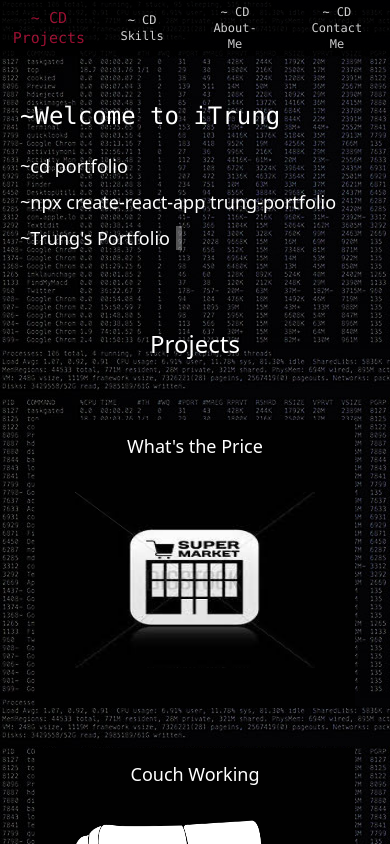
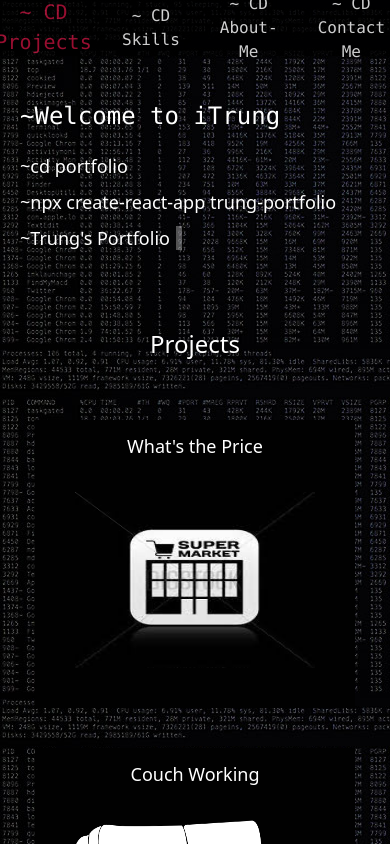
Before and after one commit to tdiec00/portfolio, a React (Create React App) app in the folder client/: page / in a window 390 px wide. Shown: the top 844 px of the page. Built offline with nearby package versions, Linux system fonts and the light colour scheme.

Commit message:
project section adjustments

```diff
--- a/client/src/Screens/projectPage/ProjectPage.jsx
+++ b/client/src/Screens/projectPage/ProjectPage.jsx
@@ -12,8 +12,7 @@ export default function ProjectPage() {
   return (
     <div id="project" className=" text-white  text-center w-screen flex flex-col justify-center text-2xl md:h-screen mb-20">
       <h1 className="text-2xl md:text-4xl mb-10">Projects</h1>
-      <div className="flex justify-center">
-        <div className="grid md:grid-cols-2">
+      <div className="grid grid-cols-1 m-auto md:grid-cols-2">
         <ProjectContainer title="What's the Price" link="https://trungs-supermarket.netlify.app/" image={supermarket} alt="black and white supermarket">
           <WhatsThePrice />
         </ProjectContainer>
@@ -28,6 +27,5 @@ export default function ProjectPage() {
         </ProjectContainer>
       </div>
     </div>
-    </div>
   )
 }
--- a/client/src/components/navbar/Navbar.jsx
+++ b/client/src/components/navbar/Navbar.jsx
@@ -1,16 +1,16 @@
 const Navbar = (props) => {
   return (
     <div className="z-10 h-14 flex justify-center items-center bg-blackbg fixed top-0 opacity-80 w-full">
-      <a href="#project" className="font-medium text-white font-mono text-xs ... p-5 hover:scale-125 hover:text-rose-700 md:text-2xl">
+      <a href="#project" className="font-medium text-white font-mono text-base ... p-5 hover:scale-125 hover:text-rose-700 md:text-2xl">
         ~ CD Projects
       </a>
-      <a href="#skills" className="font-medium text-white font-mono text-xs ... p-5 hover:scale-125 hover:text-rose-700 md:text-2xl">
+      <a href="#skills" className="font-medium text-white font-mono text-base ... p-5 hover:scale-125 hover:text-rose-700 md:text-2xl">
         ~ CD Skills
       </a>
-      <a href="#about" className="font-medium text-white font-mono text-xs ... p-5 hover:scale-125 hover:text-rose-700 md:text-2xl">
+      <a href="#about" className="font-medium text-white font-mono text-base ... p-5 hover:scale-125 hover:text-rose-700 md:text-2xl">
         ~ CD About-Me
       </a>
-      <button onClick={() => props.setShow(true)} className="font-medium text-white font-mono text-xs ... p-5 hover:scale-125 hover:text-rose-700 md:text-2xl">
+      <button onClick={() => props.setShow(true)} className="font-medium text-white font-mono text-base ... p-5 hover:scale-125 hover:text-rose-700 md:text-2xl">
         ~ CD Contact Me
       </button>
     </div>
```
Lines whose indentation alone changed are shown as unchanged.
